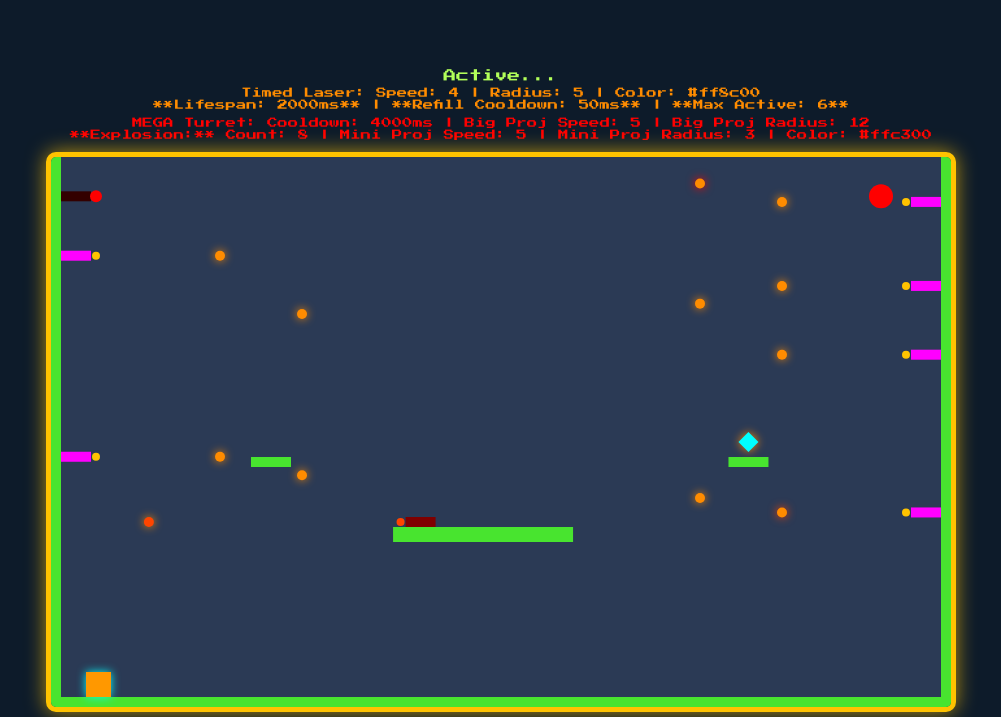
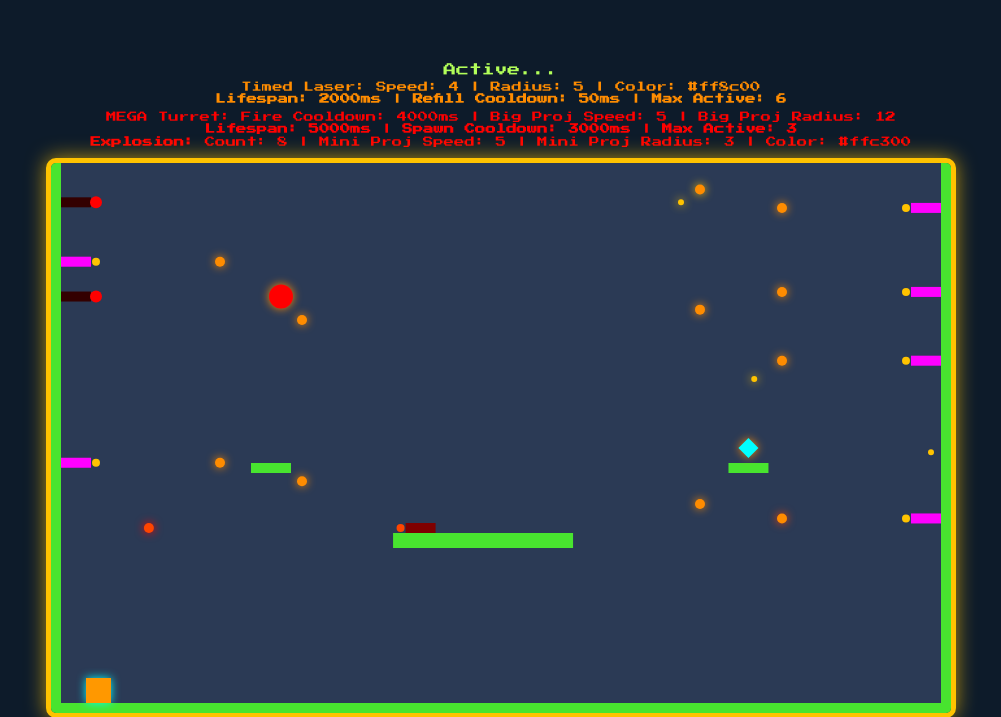
Before and after one commit to trixtxnz/mainweb, a Flask app: template templates/ttg.html in a window 1280 px wide. Shown: the top 717 px of the page, without its empty margins (139-1140 px from the left). Run offline with Flask 3, Linux system fonts and the light colour scheme; the template is opened without the code that fills it, so the values that code supplies are empty.

Commit message:
Assistant checkpoint: Add mega turret spawn settings and fix syntax errors
Assistant generated file changes:
- templates/ttg.html: Add mega turret spawn settings constants, Update mega turret cooldown variable name, Update Turret constructor to use new constant and add lifespan for mega turrets, Update turret update method to handle mega turret despawn, Update spawnMegaTurret to check max active limit, Update initialization to use new constant, Update game loop to filter dead mega turrets and use new constant, Fix template literal syntax error in display functions, Fix template literal syntax error in temp settings display

---

User prompt:

can you make the mega turrets have a TURRET_LIFESPAN_MS
      TEMPORARY_TURRET_SPAWN_COOLDOWN_MS
      MAX_ACTIVE_TEMPORARY_TURRETS
      setting

Replit-Commit-Author: Assistant
Replit-Commit-Session-Id: 65ea983e-25d5-465d-8975-c207fab6fa98
Replit-Commit-Event-Id: 4c358ce7-fe67-4acf-a000-372c84db50e7

```diff
--- a/templates/ttg.html
+++ b/templates/ttg.html
@@ -125,12 +125,17 @@
         const MEGA_PROJECTILE_RADIUS = 12; // Bigger ball radius
         const MEGA_PROJECTILE_COLOR = '#ff0000'; // Red color
         const MEGA_PROJECTILE_SPEED = 5;
-        const MEGA_TURRET_COOLDOWN = 4000; // Slow firing rate
+        const MEGA_TURRET_FIRE_COOLDOWN = 4000; // Slow firing rate
 
         const MINI_PROJECTILE_COUNT = 8; // Number of smaller projectiles
         const MINI_PROJECTILE_RADIUS = 3; // Tiny projectile size
         const MINI_PROJECTILE_SPEED = 5; // Fast spread speed
         const MINI_PROJECTILE_COLOR = '#ffc300'; // Gold color
+
+        // Mega Turret Spawn Settings
+        const MEGA_TURRET_LIFESPAN_MS = 5000; // How long mega turret stays alive
+        const MEGA_TURRET_SPAWN_COOLDOWN_MS = 3000; // Time between spawning new mega turrets
+        const MAX_ACTIVE_MEGA_TURRETS = 3; // Maximum number of mega turrets at once
 
         // Safety Zone Constant
         const START_ZONE_CLEARANCE = 150; // Minimum vertical clearance (in pixels) from player's start Y position.
@@ -157,7 +162,7 @@
         let temporaryTurretCooldown = TEMPORARY_TURRET_SPAWN_COOLDOWN_MS;
 
         // Mega Turret Management
-        let megaTurretCooldown = MEGA_TURRET_COOLDOWN;
+        let megaTurretCooldown = MEGA_TURRET_SPAWN_COOLDOWN_MS;
 
         // --- Game Objects (Classes) ---
 
@@ -393,7 +398,7 @@
 
                 if (this.isMegaTurret) {
                     this.color = '#330000'; // Darker red/black for mega turret base
-                    this.fireCooldown = MEGA_TURRET_COOLDOWN;
+                    this.fireCooldown = MEGA_TURRET_FIRE_COOLDOWN;
                 } else if (this.isTemporary) {
                     this.color = '#ff00ff'; // Magenta for temporary
                     this.fireCooldown = 2000;
@@ -406,8 +411,14 @@
 
                 this.timeUntilNextShot = 0;
 
-                // Use the new TURRET_LIFESPAN_MS constant
-                this.despawnTimer = isTemporary ? TURRET_LIFESPAN_MS : Infinity;
+                // Use the lifespan constants
+                if (this.isMegaTurret) {
+                    this.despawnTimer = MEGA_TURRET_LIFESPAN_MS;
+                } else if (this.isTemporary) {
+                    this.despawnTimer = TURRET_LIFESPAN_MS;
+                } else {
+                    this.despawnTimer = Infinity;
+                }
                 this.hasFired = false;
 
                 this.minX = minX;
@@ -511,8 +522,8 @@
                     }
                 }
 
-                // 3. Despawn Logic (for temporary turrets)
-                if (this.isTemporary) {
+                // 3. Despawn Logic (for temporary and mega turrets)
+                if (this.isTemporary || this.isMegaTurret) {
                     if (this.hasFired) {
                         this.despawnTimer -= deltaTime;
                         if (this.despawnTimer <= 0) {
@@ -786,6 +797,11 @@
 
         // Function to spawn a single mega turret on the wall
         function spawnMegaTurret() {
+            // Check if we've reached the maximum number of active mega turrets
+            if (megaTurrets.length >= MAX_ACTIVE_MEGA_TURRETS) {
+                return;
+            }
+
             const turretWidth = 30;
             const turretHeight = 10;
 
@@ -938,7 +954,7 @@
             projectiles = [];
             // Initialize cooldown to 0 so the first batch spawns instantly on the first frame
             temporaryTurretCooldown = 0;
-            megaTurretCooldown = MEGA_TURRET_COOLDOWN; // Start with full cooldown for mega turrets
+            megaTurretCooldown = MEGA_TURRET_SPAWN_COOLDOWN_MS; // Start with full cooldown for mega turrets
 
             player = new Player(0, 0);
 
@@ -950,18 +966,17 @@
         }
 
         function updateTempSettingsDisplay() {
-            TEMP_PROJ_DISPLAY.innerHTML = `
-                Timed Laser: Speed: ${TEMP_PROJ_SPEED} | Radius: ${TEMP_PROJ_RADIUS} | Color: ${TEMP_PROJ_COLOR}<br>
-                **Lifespan: ${TURRET_LIFESPAN_MS}ms** | **Refill Cooldown: ${TEMPORARY_TURRET_SPAWN_COOLDOWN_MS}ms** | **Max Active: ${MAX_ACTIVE_TEMPORARY_TURRETS}**
-            `;
+            TEMP_PROJ_DISPLAY.innerHTML =
+                'Timed Laser: Speed: ' + TEMP_PROJ_SPEED + ' | Radius: ' + TEMP_PROJ_RADIUS + ' | Color: ' + TEMP_PROJ_COLOR + '<br>' +
+                '<b>Lifespan: ' + TURRET_LIFESPAN_MS + 'ms</b> | <b>Refill Cooldown: ' + TEMPORARY_TURRET_SPAWN_COOLDOWN_MS + 'ms</b> | <b>Max Active: ' + MAX_ACTIVE_TEMPORARY_TURRETS + '</b>';
         }
 
         // --- NEW FUNCTION: Mega Settings Display ---
         function updateMegaSettingsDisplay() {
-            MEGA_PROJ_DISPLAY.innerHTML = `
-                MEGA Turret: Cooldown: ${MEGA_TURRET_COOLDOWN}ms | Big Proj Speed: ${MEGA_PROJECTILE_SPEED} | Big Proj Radius: ${MEGA_PROJECTILE_RADIUS}<br>
-                **Explosion:** Count: ${MINI_PROJECTILE_COUNT} | Mini Proj Speed: ${MINI_PROJECTILE_SPEED} | Mini Proj Radius: ${MINI_PROJECTILE_RADIUS} | Color: ${MINI_PROJECTILE_COLOR}
-            `;
+            MEGA_PROJ_DISPLAY.innerHTML =
+                'MEGA Turret: Fire Cooldown: ' + MEGA_TURRET_FIRE_COOLDOWN + 'ms | Big Proj Speed: ' + MEGA_PROJECTILE_SPEED + ' | Big Proj Radius: ' + MEGA_PROJECTILE_RADIUS + '<br>' +
+                '<b>Lifespan: ' + MEGA_TURRET_LIFESPAN_MS + 'ms</b> | <b>Spawn Cooldown: ' + MEGA_TURRET_SPAWN_COOLDOWN_MS + 'ms</b> | <b>Max Active: ' + MAX_ACTIVE_MEGA_TURRETS + '</b><br>' +
+                '<b>Explosion:</b> Count: ' + MINI_PROJECTILE_COUNT + ' | Mini Proj Speed: ' + MINI_PROJECTILE_SPEED + ' | Mini Proj Radius: ' + MINI_PROJECTILE_RADIUS + ' | Color: ' + MINI_PROJECTILE_COLOR;
         }
         // ------------------------------------------
 
@@ -1124,12 +1139,16 @@
             megaTurretCooldown -= deltaTime;
             if (megaTurretCooldown <= 0) {
                 spawnMegaTurret();
-                megaTurretCooldown = MEGA_TURRET_COOLDOWN;
+                megaTurretCooldown = MEGA_TURRET_SPAWN_COOLDOWN_MS;
             }
 
             // 3. Update Turrets (Normal, Temporary, and Mega)
             turrets.forEach(t => t.update(deltaTime, projectiles));
-            megaTurrets.forEach(t => t.update(deltaTime, projectiles));
+
+            megaTurrets = megaTurrets.filter(t => {
+                t.update(deltaTime, projectiles);
+                return !t.isDead;
+            });
 
             temporaryTurrets = temporaryTurrets.filter(t => {
                 t.update(deltaTime, projectiles);
```
